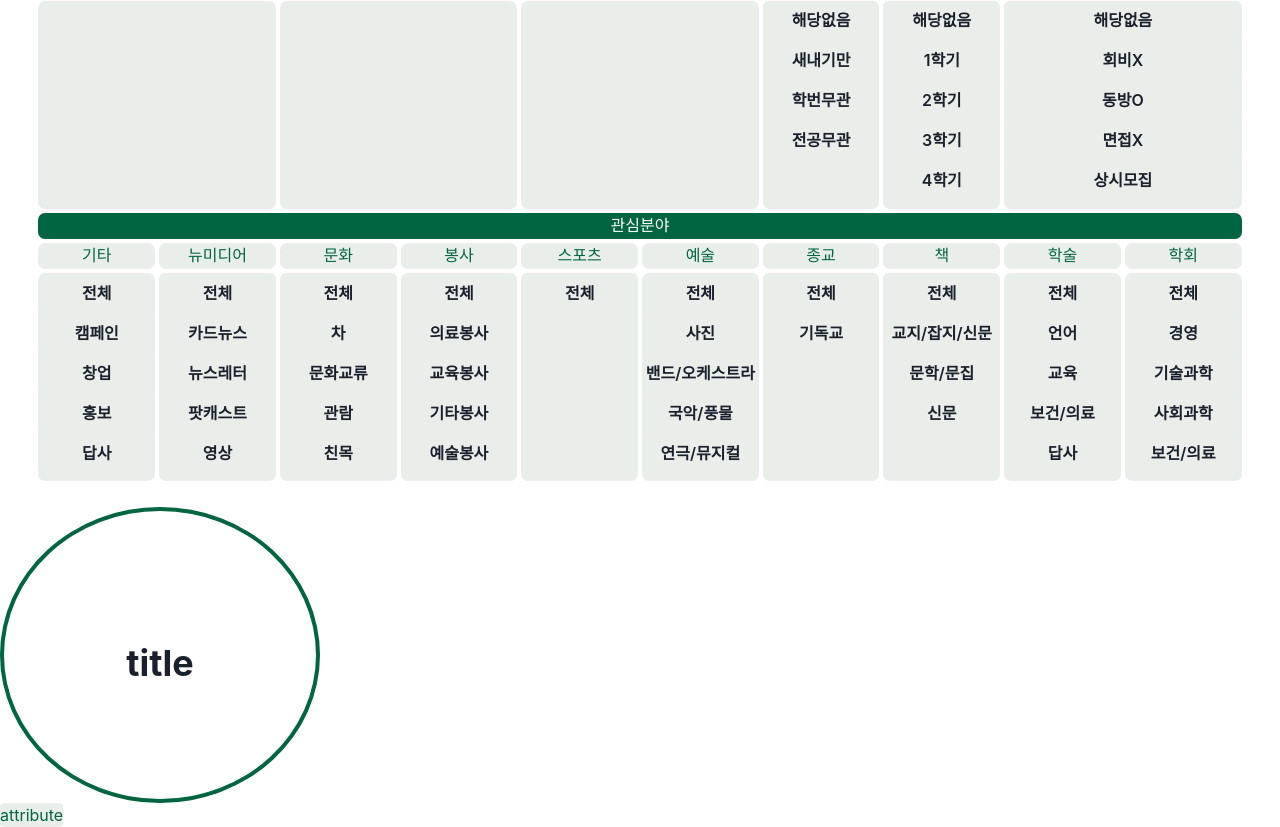
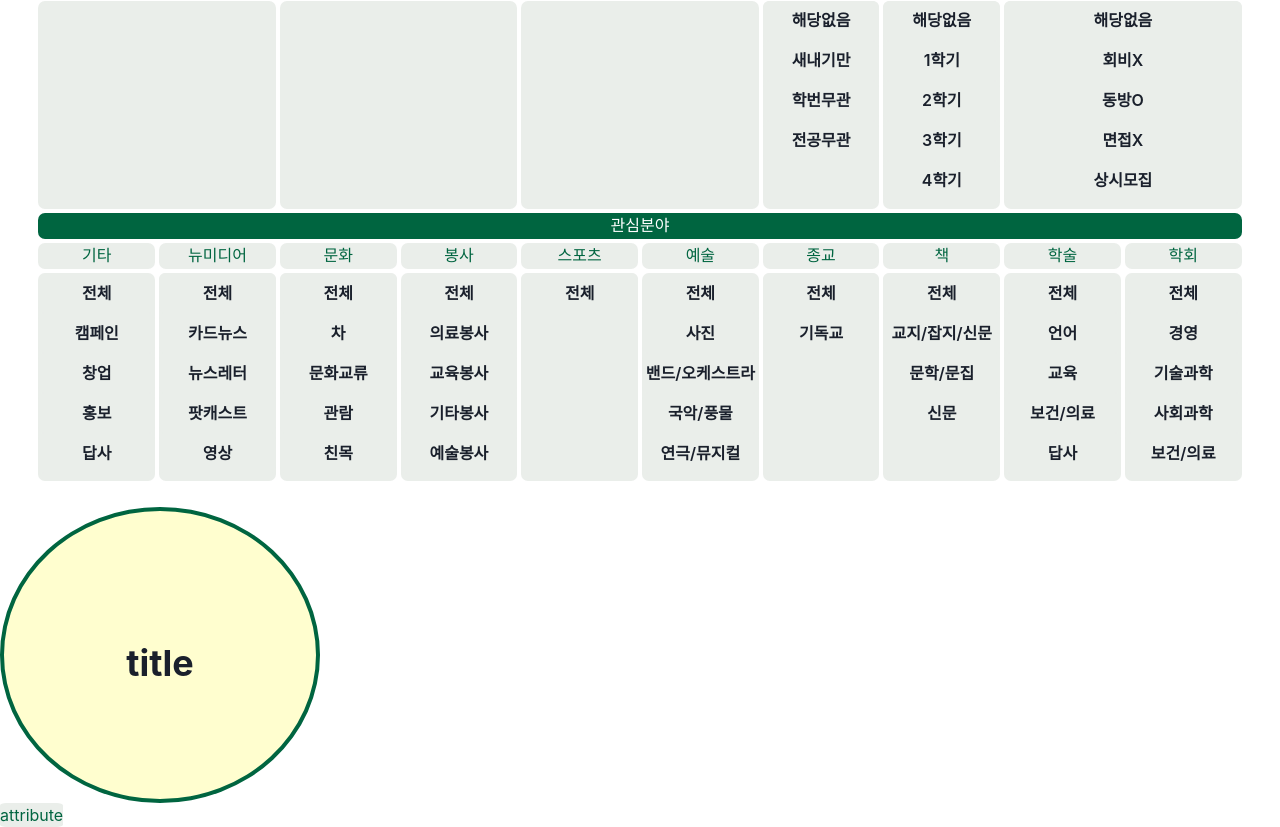
Before and after one commit to Soohyeon-Choi/Circlewha, a Next.js app: page / in a window 1280 px wide. Shown: the part 223-1050 px from the top of the page. Built offline with nearby package versions, Linux system fonts and the light colour scheme.

Commit message:
change card

```diff
--- a/src/components/Card.js
+++ b/src/components/Card.js
@@ -18,6 +18,7 @@ export default function Card({ value }) {
         borderRadius="50%"
         borderWidth="0.3rem"
         borderColor="#006540"
+        backgroundColor="#fffecf"
         w="100%"
         h="100%"
         textAlign="center"
```
